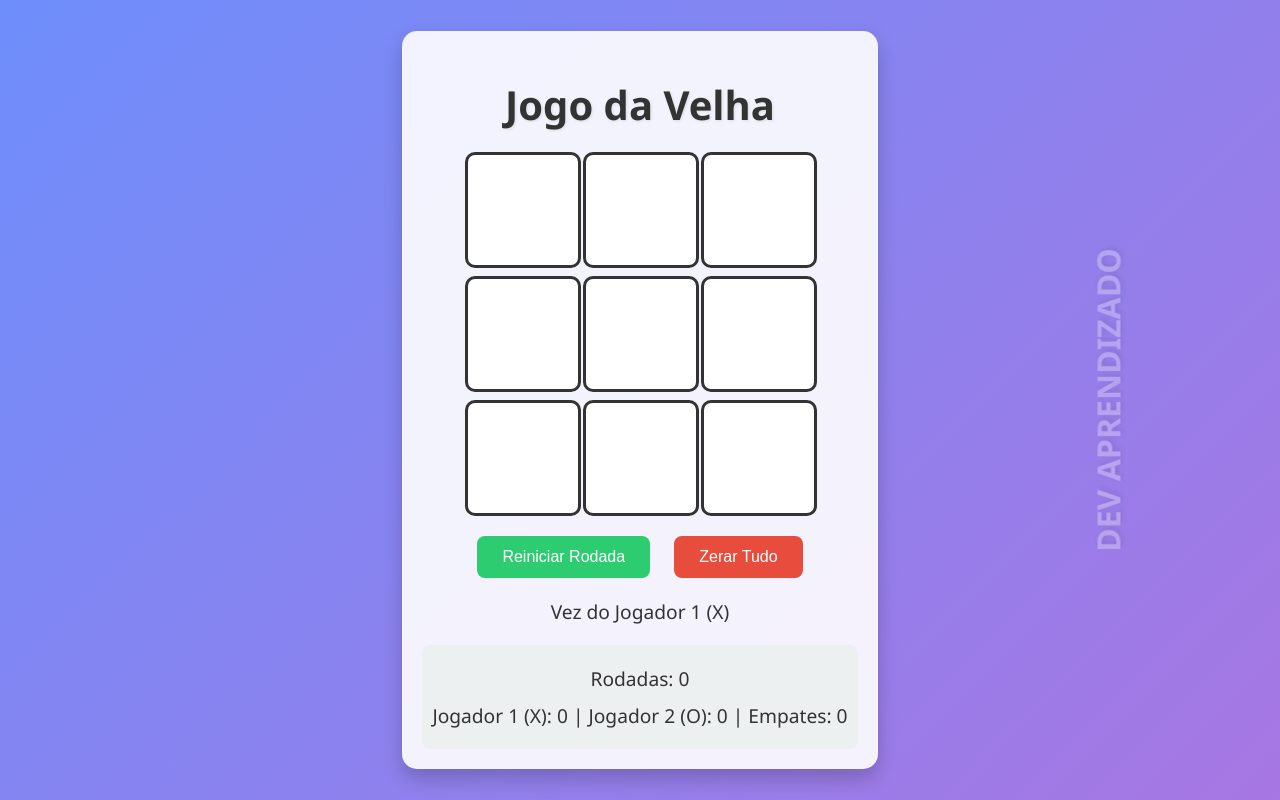
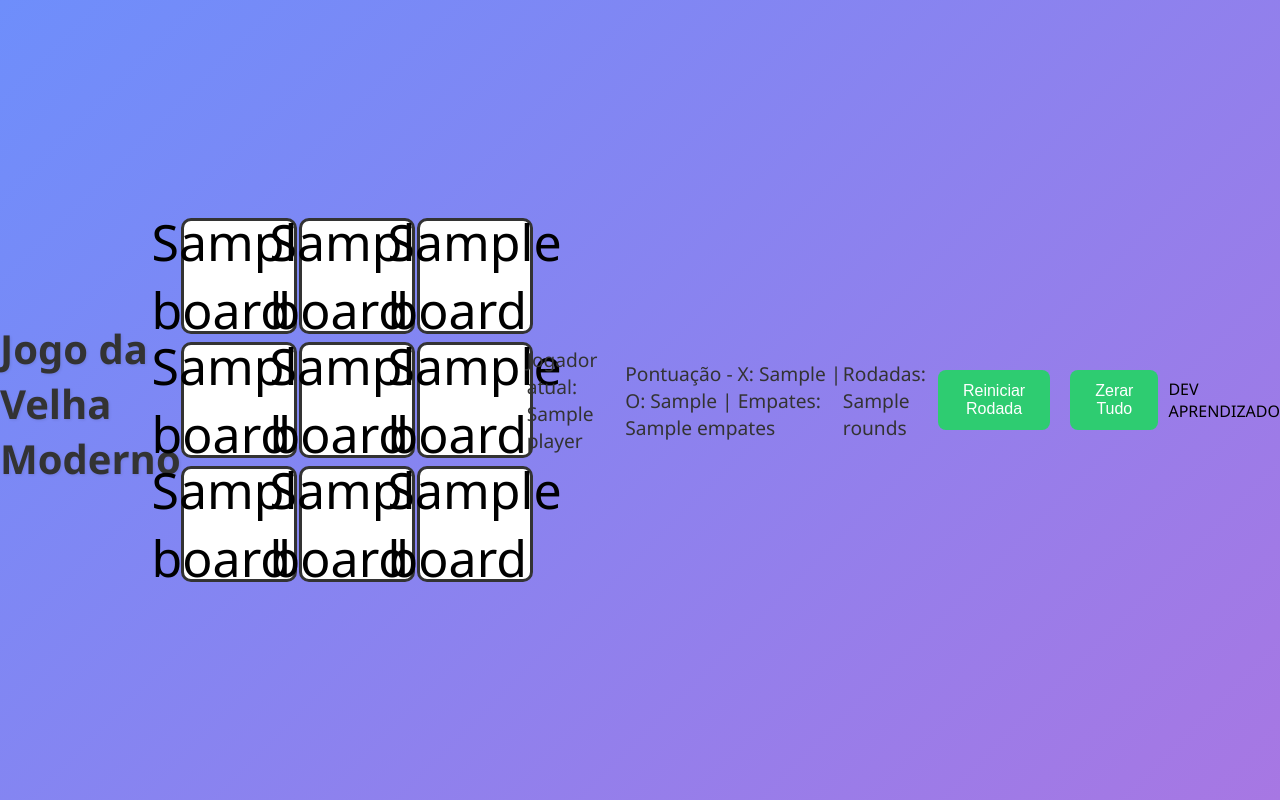
Before and after one commit to Escudero03/Jogo-da-velha, a Flask app: template templates/index.html in a window 1280 px wide. Run offline with Flask 3, Linux system fonts and the light colour scheme; the template is opened without the code that fills it: most values are stand-ins (such as "Sample title", 1, 10 or a date in 2020).

Commit message:
Correção do Empate e atualização

```diff
--- a/app.py
+++ b/app.py
@@ -2,71 +2,64 @@
 
 app = Flask(__name__)
 
-# Variáveis do jogo
+# Estado inicial do jogo
 board = [""] * 9
 current_player = "X"
-winner = None
+scores = {"X": 0, "O": 0, "Empates": 0}
 rounds = 0
-stats = {"Jogador 1": 0, "Jogador 2": 0, "Empates": 0}
+
+def check_winner(board):
+    winning_combinations = [
+        (0, 1, 2), (3, 4, 5), (6, 7, 8),  # Linhas
+        (0, 3, 6), (1, 4, 7), (2, 5, 8),  # Colunas
+        (0, 4, 8), (2, 4, 6)             # Diagonais
+    ]
+    for a, b, c in winning_combinations:
+        if board[a] == board[b] == board[c] != "":
+            return board[a]
+    # Verifica empate
+    if "" not in board:
+        return "Empate"
+    return None
 
 @app.route("/")
 def index():
-    return render_template("index.html")
+    return render_template("index.html", board=board, scores=scores, rounds=rounds, player=current_player)
 
 @app.route("/play", methods=["POST"])
 def play():
-    global board, current_player, winner, rounds, stats
-    if winner:  # Se já houver vencedor, não faz nada
-        return jsonify({"board": board, "winner": winner, "rounds": rounds, "stats": stats})
+    global current_player, board, scores, rounds
+    position = int(request.form["position"])
 
-    index = int(request.form["index"])
-    if board[index] == "":
-        board[index] = current_player
-        winner = check_winner()
+    if board[position] == "":
+        board[position] = current_player
+        winner = check_winner(board)
+
         if winner:
-            if winner == "X":
-                stats["Jogador 1"] += 1
+            if winner == "Empate":
+                scores["Empates"] += 1
             else:
-                stats["Jogador 2"] += 1
+                scores[winner] += 1
             rounds += 1
-        elif "" not in board:
-            winner = "Empate"
-            stats["Empates"] += 1
-            rounds += 1
-        else:
-            current_player = "O" if current_player == "X" else "X"
+            return jsonify({"board": board, "winner": winner, "scores": scores, "rounds": rounds})
 
-    return jsonify({"board": board, "winner": winner, "rounds": rounds, "stats": stats})
+        current_player = "O" if current_player == "X" else "X"
+    return jsonify({"board": board, "winner": None, "scores": scores, "rounds": rounds})
 
-@app.route("/reset", methods=["POST"])
-def reset():
-    global board, current_player, winner
+@app.route("/reset_round")
+def reset_round():
+    global board
     board = [""] * 9
+    return jsonify({"board": board})
+
+@app.route("/reset_all")
+def reset_all():
+    global board, scores, rounds, current_player
+    board = [""] * 9
+    scores = {"X": 0, "O": 0, "Empates": 0}
+    rounds = 0
     current_player = "X"
-    winner = None
-    return jsonify({"board": board, "winner": winner, "rounds": rounds, "stats": stats})
-
-@app.route("/reset_all", methods=["POST"])
-def reset_all():
-    global board, current_player, winner, rounds, stats
-    board = [""] * 9
-    current_player = "X"
-    winner = None
-    rounds = 0
-    stats = {"Jogador 1": 0, "Jogador 2": 0, "Empates": 0}
-    return jsonify({"board": board, "winner": winner, "rounds": rounds, "stats": stats})
-
-def check_winner():
-    win_conditions = [
-        [0, 1, 2], [3, 4, 5], [6, 7, 8],  # Linhas
-        [0, 3, 6], [1, 4, 7], [2, 5, 8],  # Colunas
-        [0, 4, 8], [2, 4, 6]              # Diagonais
-    ]
-    for condition in win_conditions:
-        if board[condition[0]] == board[condition[1]] == board[condition[2]] != "":
-            return board[condition[0]]
-    return None
+    return jsonify({"board": board, "scores": scores, "rounds": rounds})
 
 if __name__ == "__main__":
     app.run(host="0.0.0.0", port=5000)
-    app.run(debug=True)
--- a/static/style.css
+++ b/static/style.css
@@ -118,3 +118,11 @@
     0%, 100% { opacity: 1; }
     50% { opacity: 0; }
 }
+
+#message {
+    font-size: 24px;
+    color: #fff;
+    text-align: center;
+    margin: 20px 0;
+    font-weight: bold;
+}
--- a/templates/index.html
+++ b/templates/index.html
@@ -1,89 +1,77 @@
 <!DOCTYPE html>
-<html lang="pt-BR">
+<html>
 <head>
-    <meta charset="UTF-8">
     <title>Jogo da Velha Moderno</title>
-    <link rel="stylesheet" href="/static/style.css">
+    <link rel="stylesheet" href="{{ url_for('static', filename='style.css') }}">
 </head>
 <body>
-    <div class="container">
-        <h1>Jogo da Velha</h1>
+    <h1>Jogo da Velha Moderno</h1>
+    <div id="message"></div>
     <div id="board">
-            <div class="cell" data-index="0"></div>
-            <div class="cell" data-index="1"></div>
-            <div class="cell" data-index="2"></div>
-            <div class="cell" data-index="3"></div>
-            <div class="cell" data-index="4"></div>
-            <div class="cell" data-index="5"></div>
-            <div class="cell" data-index="6"></div>
-            <div class="cell" data-index="7"></div>
-            <div class="cell" data-index="8"></div>
+        {% for i in range(9) %}
+            <div class="cell" onclick="makeMove({{ i }})">{{ board[i] }}</div>
+        {% endfor %}
     </div>
-        <div class="controls">
-            <button id="reset">Reiniciar Rodada</button>
-            <button id="reset-all">Zerar Tudo</button>
-        </div>
-        <p id="status">Vez do Jogador 1 (X)</p>
-        <div class="stats">
-            <p id="rounds">Rodadas: 0</p>
-            <p id="scores">Jogador 1 (X): 0 | Jogador 2 (O): 0 | Empates: 0</p>
-        </div>
-    </div>
-    <div class="blinking-text">DEV APRENDIZADO</div>
+    <p>Jogador atual: <span id="player">{{ player }}</span></p>
+    <p>Pontuação - X: {{ scores['X'] }} | O: {{ scores['O'] }} | Empates: {{ scores['Empates'] }}</p>
+    <p>Rodadas: {{ rounds }}</p>
+    <button onclick="resetRound()">Reiniciar Rodada</button>
+    <button onclick="resetAll()">Zerar Tudo</button>
+    <span id="dev">DEV APRENDIZADO</span>
 
     <script>
-        const cells = document.querySelectorAll(".cell");
-        const resetButton = document.getElementById("reset");
-        const resetAllButton = document.getElementById("reset-all");
-        const status = document.getElementById("status");
-        const roundsDisplay = document.getElementById("rounds");
-        const scoresDisplay = document.getElementById("scores");
-
-        cells.forEach(cell => {
-            cell.addEventListener("click", () => {
+        function makeMove(position) {
             fetch("/play", {
                 method: "POST",
                 headers: { "Content-Type": "application/x-www-form-urlencoded" },
-                    body: `index=${cell.dataset.index}`
+                body: "position=" + position
             })
             .then(response => response.json())
-                .then(data => updateBoard(data));
-            });
-        });
-
-        resetButton.addEventListener("click", () => {
-            fetch("/reset", { method: "POST" })
-            .then(response => response.json())
-            .then(data => updateBoard(data));
-        });
-
-        resetAllButton.addEventListener("click", () => {
-            fetch("/reset_all", { method: "POST" })
-            .then(response => response.json())
-            .then(data => updateBoard(data));
-        });
-
-        function updateBoard(data) {
-            data.board.forEach((value, index) => {
-                cells[index].textContent = value;
-                cells[index].classList.remove("x", "o");
-                if (value === "X") cells[index].classList.add("x");
-                if (value === "O") cells[index].classList.add("o");
-            });
-
+            .then(data => {
+                updateBoard(data.board);
                 if (data.winner) {
                     if (data.winner === "Empate") {
-                    status.textContent = "Empate!";
+                        document.getElementById("message").innerText = "Empate!";
                     } else {
-                    const winnerText = data.winner === "X" ? "Jogador 1 (X)" : "Jogador 2 (O)";
-                    status.textContent = `Vencedor: ${winnerText}`;
+                        document.getElementById("message").innerText =
+                            "Vencedor " + (data.winner === "X" ? "X" : "Bolinha") + " ganhou!";
                     }
                 } else {
-                status.textContent = `Vez do ${data.board.filter(v => v === "X").length <= data.board.filter(v => v === "O").length ? "Jogador 1 (X)" : "Jogador 2 (O)"}`;
+                    document.getElementById("message").innerText = "";
+                }
+                document.getElementById("player").innerText = data.winner ? "X" :
+                    (document.getElementById("player").innerText === "X" ? "O" : "X");
+                document.querySelectorAll(".cell").forEach((cell, i) => cell.innerText = data.board[i]);
+                document.getElementById("scores").innerText =
+                    `Pontuação - X: ${data.scores.X} | O: ${data.scores.O} | Empates: ${data.scores.Empates}`;
+                document.getElementById("rounds").innerText = `Rodadas: ${data.rounds}`;
+            });
         }
 
-            roundsDisplay.textContent = `Rodadas: ${data.rounds}`;
-            scoresDisplay.textContent = `Jogador 1 (X): ${data.stats["Jogador 1"]} | Jogador 2 (O): ${data.stats["Jogador 2"]} | Empates: ${data.stats["Empates"]}`;
+        function updateBoard(board) {
+            document.querySelectorAll(".cell").forEach((cell, i) => cell.innerText = board[i]);
+        }
+
+        function resetRound() {
+            fetch("/reset_round")
+                .then(response => response.json())
+                .then(data => {
+                    updateBoard(data.board);
+                    document.getElementById("message").innerText = "";
+                });
+        }
+
+        function resetAll() {
+            fetch("/reset_all")
+                .then(response => response.json())
+                .then(data => {
+                    updateBoard(data.board);
+                    document.getElementById("message").innerText = "";
+                    document.getElementById("player").innerText = "X";
+                    document.getElementById("scores").innerText =
+                        `Pontuação - X: ${data.scores.X} | O: ${data.scores.O} | Empates: ${data.scores.Empates}`;
+                    document.getElementById("rounds").innerText = `Rodadas: ${data.rounds}`;
+                });
         }
     </script>
 </body>
```
Lines whose indentation alone changed are shown as unchanged.
